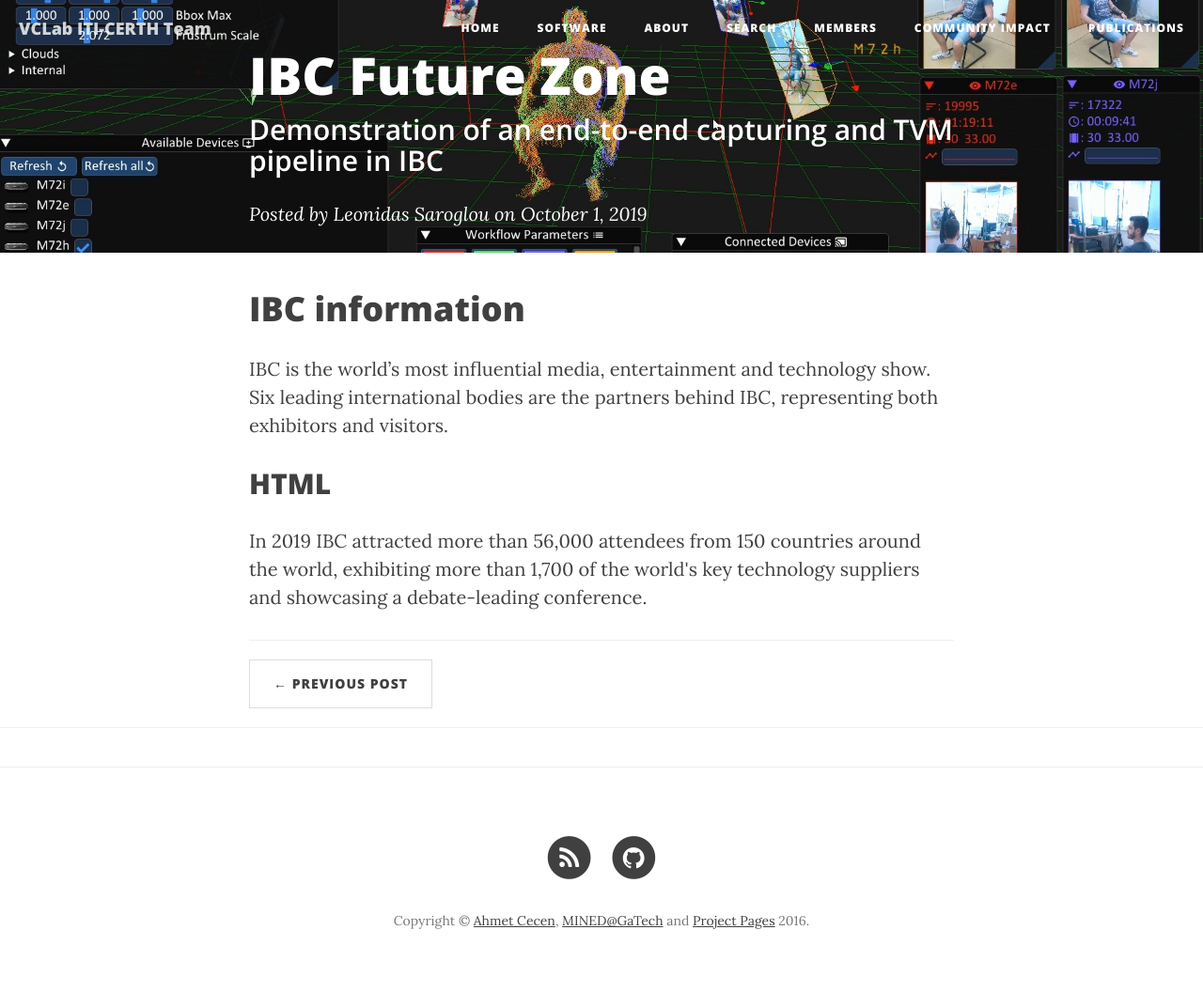
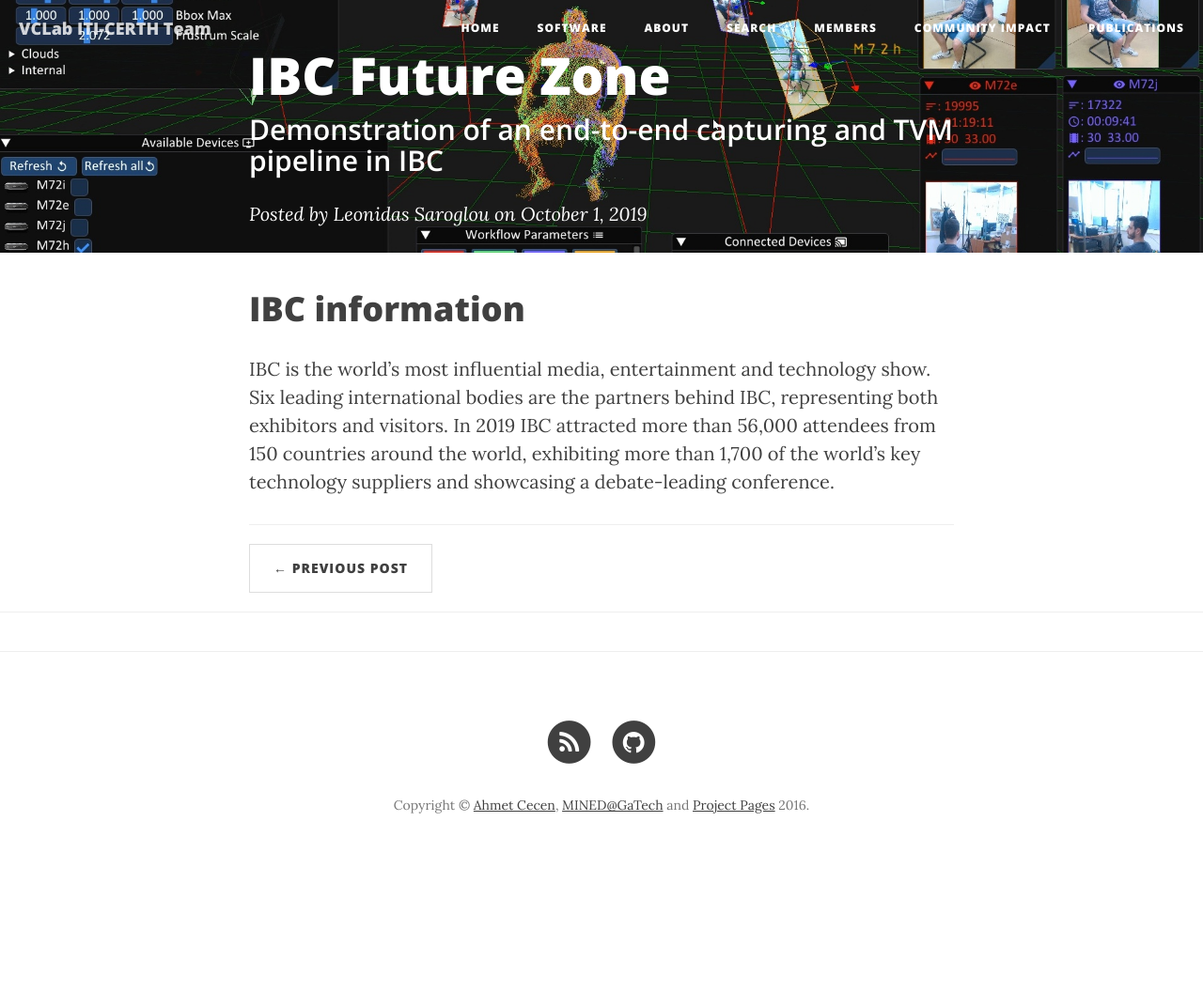
Before and after one commit to VCL3D/vcl3d.github.io, a Jekyll site: the page built from _posts/2019-10-01-IBC-Post.markdown, in a window 1280 px wide. Shown: the whole page at 94% size. Built offline with Jekyll 4.4.1, drawn with Linux system fonts in a browser that asks for light colours; nearby versions of some CDN libraries; comment, search, counter and statistics services are not loaded; after the commit the page ends 933 px from its top, so only the background shows below that.

Commit message:
Signed-off-by: ssaroglou <saroglou@iti.gr>

```diff
--- a/_posts/2019-10-01-IBC-Post.markdown
+++ b/_posts/2019-10-01-IBC-Post.markdown
@@ -10,6 +10,4 @@
 
 # IBC information
 IBC is the world's most influential media, entertainment and technology show. Six leading international bodies are the partners behind IBC, representing both exhibitors and visitors.
-
-## HTML
-<p>In 2019 IBC attracted more than 56,000 attendees from 150 countries around the world, exhibiting more than 1,700 of the world's key technology suppliers and showcasing a debate-leading conference.</p>
+In 2019 IBC attracted more than 56,000 attendees from 150 countries around the world, exhibiting more than 1,700 of the world's key technology suppliers and showcasing a debate-leading conference.
```
Also changed, not shown: _posts/markdown_examples/2016-04-19-New-Post.markdown (renamed from _posts/2016-04-19-New-Post.markdown), _posts/markdown_examples/2016-05-01-New-Notebook.markdown (renamed from _posts/2016-05-01-New-Notebook.markdown), _posts/markdown_examples/2016-05-02-New-Matlab-Script.md (renamed from _posts/2016-05-02-New-Matlab-Script.md), _posts/markdown_examples/2016-05-02-New-Presentation.markdown (renamed from _posts/2016-05-02-New-Presentation.markdown), _posts/markdown_examples/2016-05-02-New-Projector.markdown (renamed from _posts/2016-05-02-New-Projector.markdown), _posts/markdown_examples/2016-05-02-New-Surface-Visualization.markdown (renamed from _posts/2016-05-02-New-Surface-Visualization.markdown).
